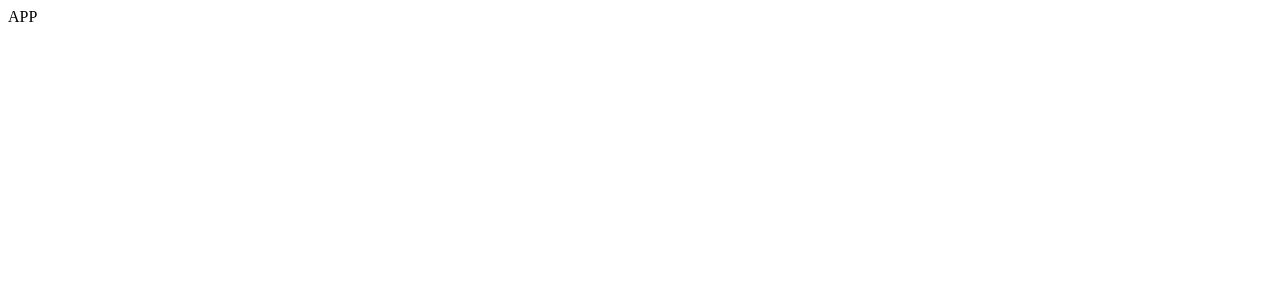
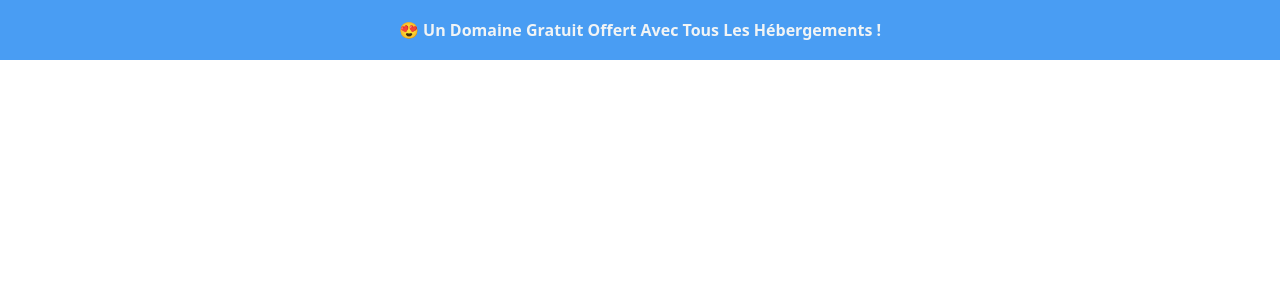
Before and after one commit to blagisquet/styledComponents, a React (Create React App) app: page / in a window 1280 px wide. Shown: the top 300 px of the page. Built offline with nearby package versions, Linux system fonts and the light colour scheme.

Commit message:
added banner styled

```diff
--- a/src/App.js
+++ b/src/App.js
@@ -1,9 +1,15 @@
-import React from 'react'
+import React from 'react';
+
+import Landing from './pages/Landing';
+import GlobalStyle from './theme/GlobalStyle';
 
 const App = () => {
   return (
-    <div>APP</div>
+    <div>
+      <GlobalStyle />
+      <Landing />
+      </div>
   )
 }
 
-export default App
+export default App;
--- /dev/null
+++ b/src/pages/Landing.js
@@ -0,0 +1,12 @@
+import React from 'react';
+import Banner from '../theme/Banner';
+
+const Landing = () => {
+  return (
+    <div>
+      <Banner><span role='img' aria-label='Gratuit'>😍</span> Un domaine gratuit offert avec tous les hébergements !</Banner>
+    </div>
+  )
+}
+
+export default Landing;
--- /dev/null
+++ b/src/theme/Banner.js
@@ -0,0 +1,20 @@
+import React from 'react';
+import styled from 'styled-components';
+
+import { colors, pxToRem } from './helpers';
+
+const Banner = ({ className, children }) => {
+  return (
+    <div className={className}>
+      <p className="bold">{children}</p>
+    </div>
+  )
+}
+
+export default styled(Banner)`
+  background: ${colors.primary};
+  padding: ${pxToRem(2)};
+  color: ${colors.white};
+  text-align: center;
+  text-transform: capitalize;
+`;
--- /dev/null
+++ b/src/theme/GlobalStyle.js
@@ -0,0 +1,31 @@
+import { createGlobalStyle } from 'styled-components';
+import { colors } from './helpers';
+
+import 'sanitize.css';
+import 'sanitize.css/forms.css';
+import 'sanitize.css/typography.css';
+
+const Global = createGlobalStyle`
+  ::selection {
+    background: ${colors.primary};
+  }
+
+  body {
+    font-size: 16px;
+    transition: 600ms;
+  }
+
+  .bolder {
+    font-weight: 900;
+  }
+
+  .bold {
+    font-weight: 600;
+  }
+
+  .accent {
+    color: ${colors.accent};
+  }
+`
+
+export default Global;
```
